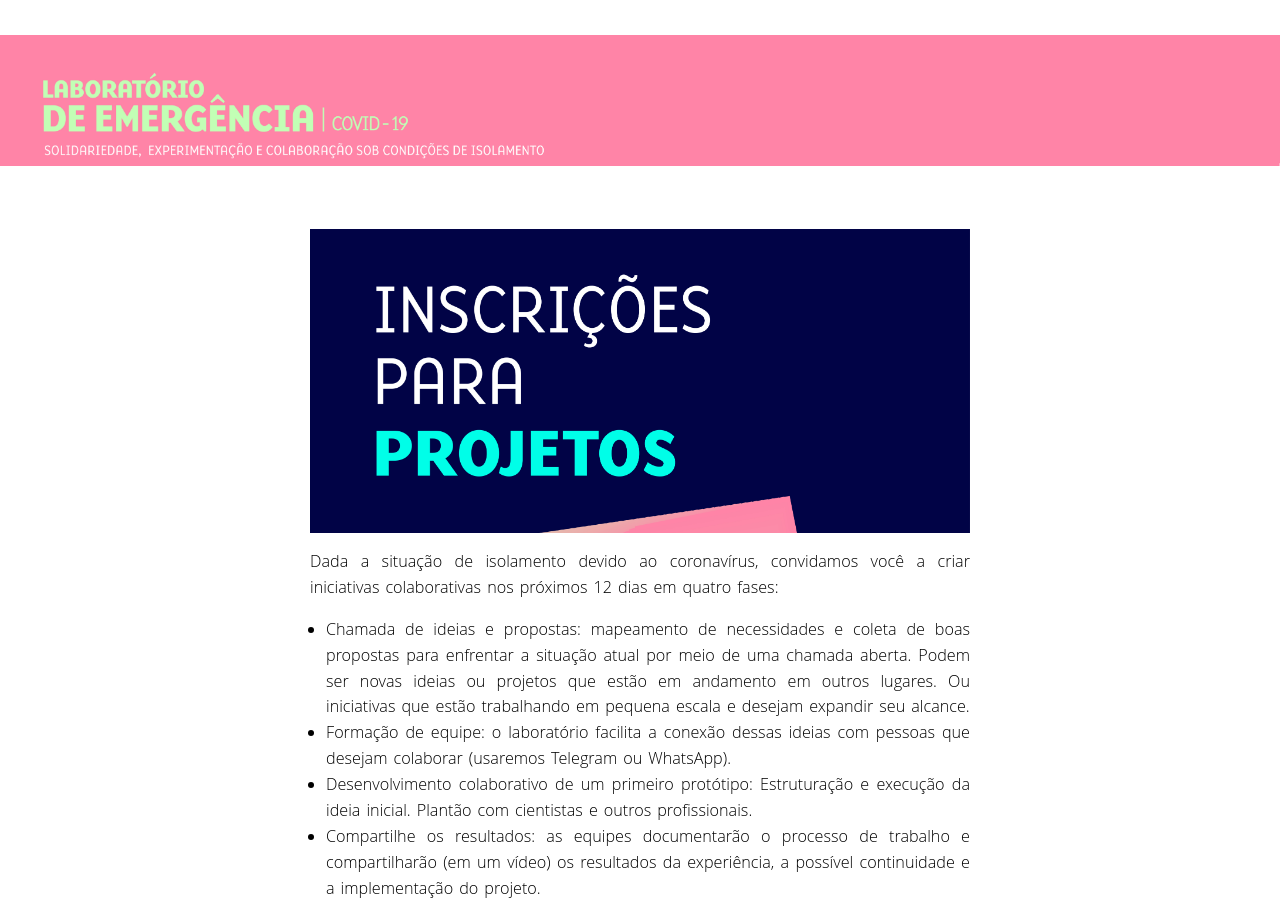
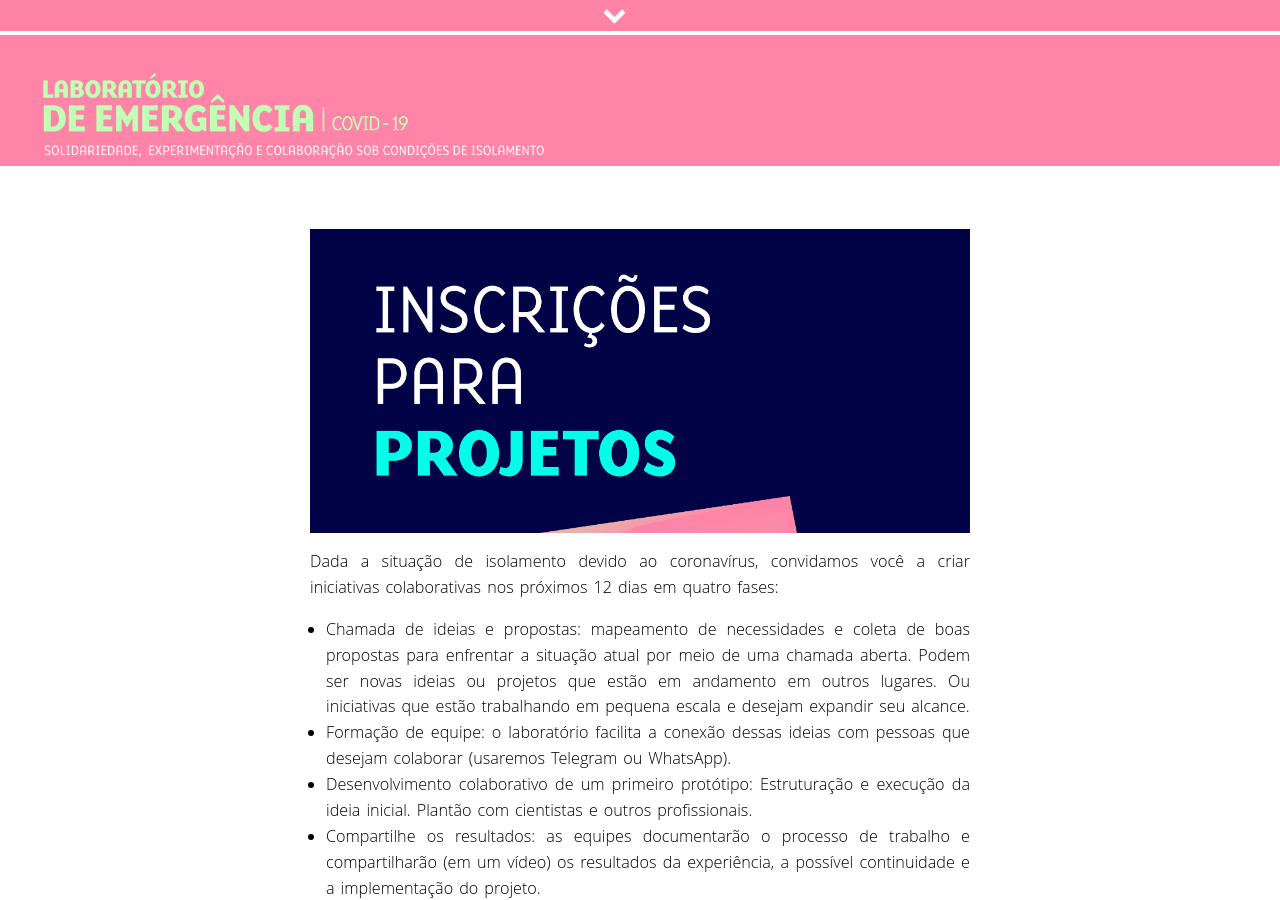
Before and after one commit to associacaosilo/labdeemergencia1ed, a Jekyll site: the page built from _pages/index.md, in a window 1280 px wide and 900 px high. Built offline with Jekyll 4.4.1, drawn with Linux system fonts in a browser that asks for light colours; nearby versions of some CDN libraries.

Commit message:
Update menu.html

```diff
--- a/_includes/menu.html
+++ b/_includes/menu.html
@@ -4,7 +4,23 @@
   </i>
   <a href="{{ site.baseurl }}/">
   </a>
+  <div id="menu-retratil-mobile" class="menu-hide">
+    <div id="hide-menu-mobile" class="menu-icon hide-menu">✖</div>
+    <a class="menu-title" href="{{ site.silo_url }}/" target="_blank">
+      <div class="menu-logo"></div>
+    </a>
+    {% include menu-items.html %}
+  </div>
+</div>
 
+<div id="menu" class="menu-hide">
+  <a class="menu-title" href="{{ site.silo_url }}/" target="_blank">
+    <div class="menu-logo"></div>
+  </a>
+  <div class="menu-container">
+    {% include menu-items.html %}
+  </div>
+  <div id="menu-button" class="menu-icon fa fa-chevron-down"></div>
 </div>
 
 <script src="{{ site.baseurl }}/js/menu.js"></script>
```
